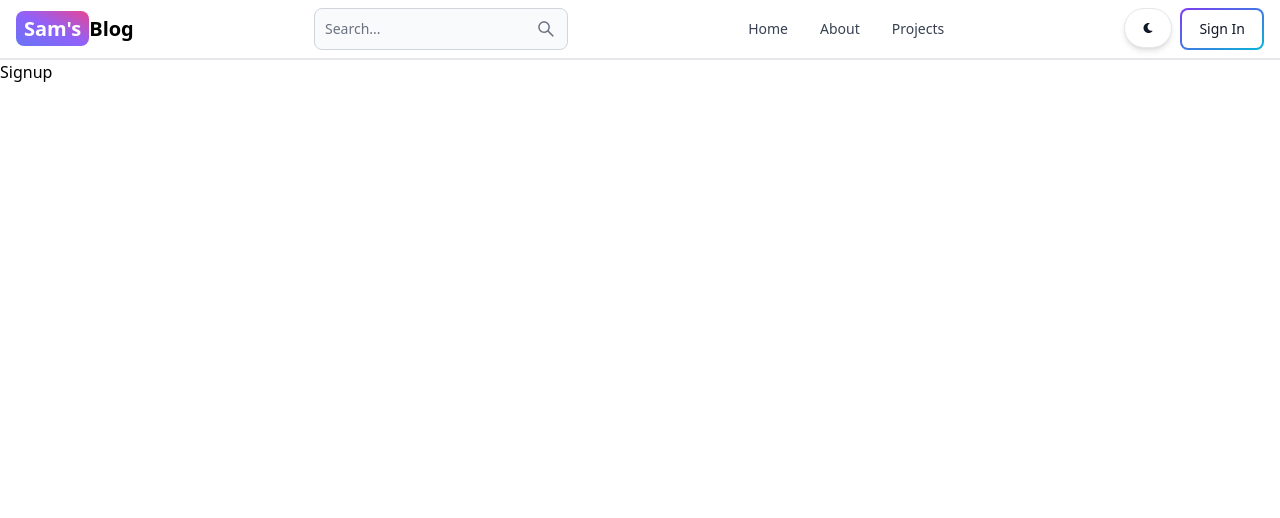
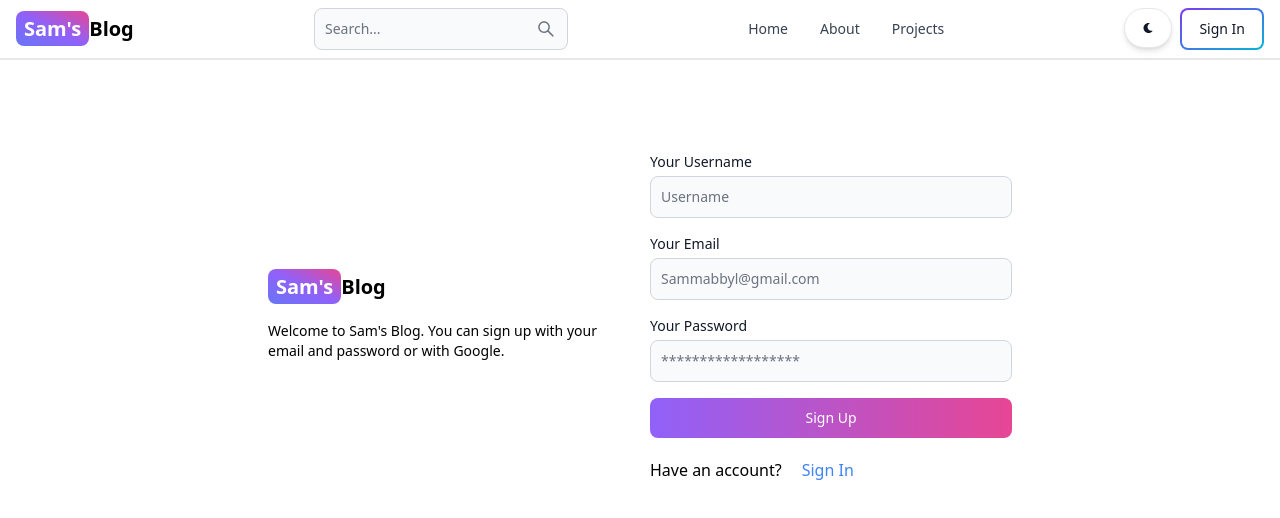
Before and after one commit to Samuel3310/blog_app, a React (Vite) app in the folder client/: page /signup in a window 1280 px wide. Shown: the top 518 px of the page. Built offline with nearby package versions, Linux system fonts and the light colour scheme.

Commit message:
Done with the signup page

```diff
--- a/client/src/pages/signup/index.jsx
+++ b/client/src/pages/signup/index.jsx
@@ -1,7 +1,65 @@
-import React from "react";
+import { Button, Label, TextInput } from "flowbite-react";
+
+import { Link } from "react-router-dom";
 
 const Signup = () => {
-  return <div>Signup</div>;
+  return (
+    <div className="min-h-screen mt-20">
+      <div className="flex p-3 max-w-3xl mx-auto flex-col md:flex-row md:items-center gap-5">
+        {/* left */}
+        <div className="flex-1">
+          <Link
+            to="/"
+            className=" sm:text-xl font-bold dark:text-white text-4xl"
+          >
+            <span className="px-2 py-1 rounded-lg text-white bg-gradient-to-tr from-indigo-500 via-purple-500 to-pink-500">
+              Sam&apos;s
+            </span>
+            Blog
+          </Link>
+          <p className="text-sm mt-5">
+            Welcome to Sam&apos;s Blog. You can sign up with your email and
+            password or with Google.
+          </p>
+        </div>
+
+        <div className="flex-1">
+          <form className="flex gap-4 flex-col">
+            <div className="flex flex-col gap-1">
+              <Label value="Your Username" />
+              <TextInput placeholder="Username" type="text" id="username" />
+            </div>
+            <div className="flex flex-col gap-1">
+              <Label value="Your Email" />
+              <TextInput
+                placeholder="Sammabbyl@gmail.com"
+                type="text"
+                id="Email"
+              />
+            </div>
+            <div className="flex flex-col gap-1">
+              <Label value="Your Password" />
+              <TextInput
+                placeholder="******************"
+                type="text"
+                id="Email"
+              />
+            </div>
+
+            <Button type="submit" gradientDuoTone="purpleToPink">
+              Sign Up
+            </Button>
+          </form>
+          <div className="flex gap-5 mt-5">
+            <span>Have an account?</span>
+            <Link to="/signin" className="text-blue-500">
+              Sign In
+            </Link>
+          </div>
+        </div>
+      </div>
+    </div>
+  );
 };
 
 export default Signup;
```
